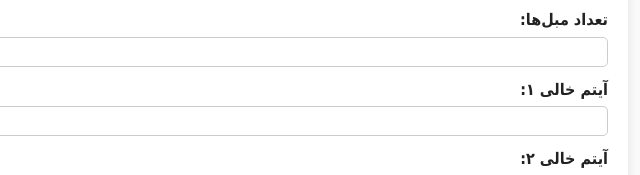
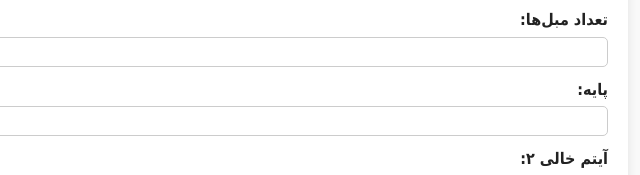
Before and after one commit to matianiha0913/sofa-form, a plain HTML site: page index.html in a window 1280 px wide. Shown: the part 1863-2038 px from the top of the page, 407-1047 px from the left. Drawn offline with Linux system fonts and the light colour scheme.

Commit message:
Update label for carpExtra1 input field

```diff
--- a/index.html
+++ b/index.html
@@ -126,7 +126,7 @@
     <h2>۳. اطلاعات نجاری</h2>
     <label>مدل مبل:</label><input type="text" id="woodModel">
     <label>تعداد مبل‌ها:</label><input type="number" id="woodSofaCount">
-    <label>آیتم خالی ۱:</label><input type="text" id="carpExtra1">
+    <label>پایه:</label><input type="text" id="carpExtra1">
     <label>آیتم خالی ۲:</label><input type="text" id="carpExtra2">
     <label>آیتم خالی ۳:</label><input type="text" id="carpExtra3">
     <label>آیتم خالی ۴:</label><input type="text" id="carpExtra4">
```
